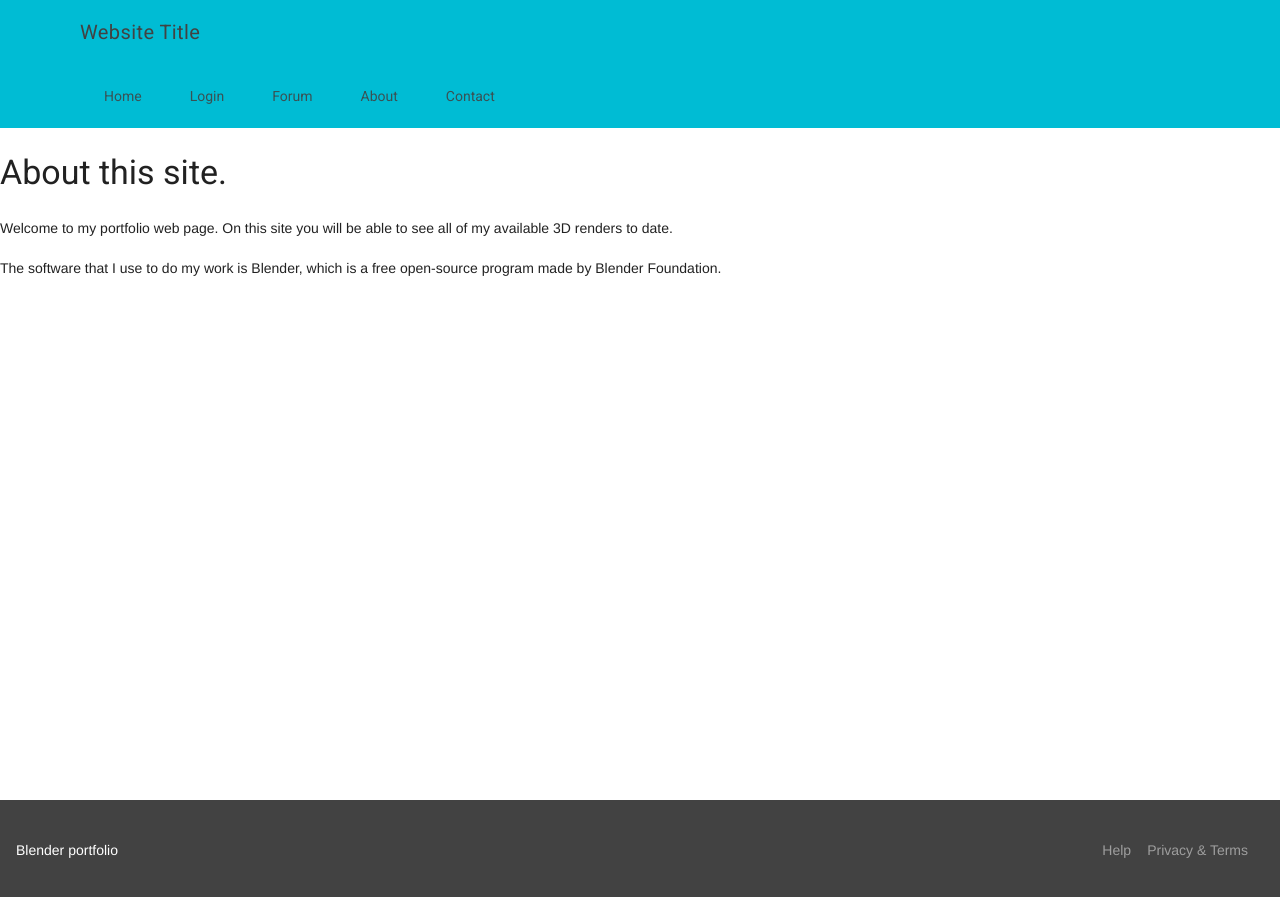
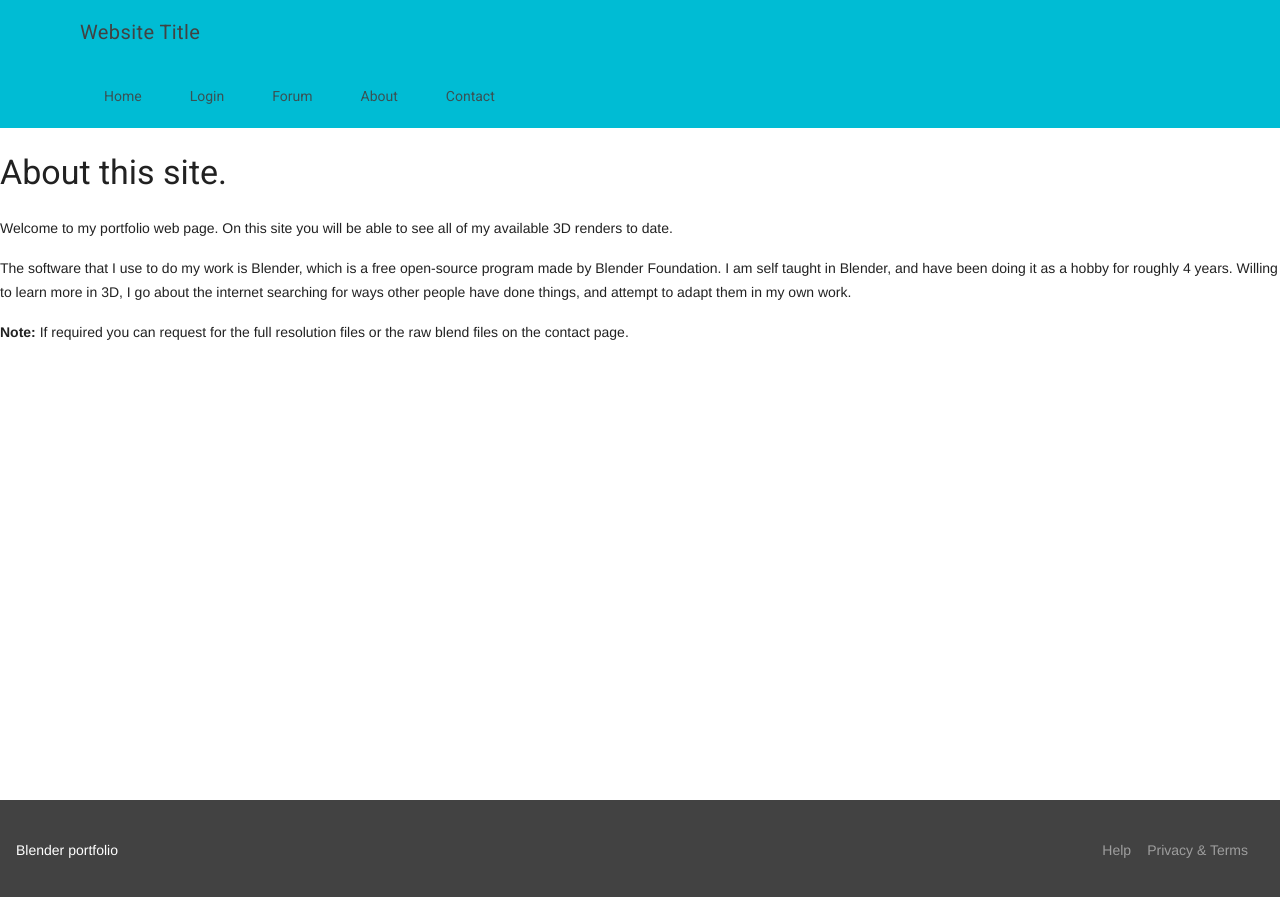
Before and after one commit to slothgamez/fireplex.github.io, a Jekyll site: the page about/index.html, which Jekyll copies as it is, in a window 1280 px wide. Shown: the top 897 px of the page. Built offline with Jekyll 4.4.1, drawn with Linux system fonts in a browser that asks for light colours; nearby versions of some CDN libraries; comment, search, counter and statistics services are not loaded.

Commit message:
Update index.html

```diff
--- a/about/index.html
+++ b/about/index.html
@@ -70,8 +70,8 @@
         <main class="mdl-layout__content">
           <h3>About this site.</h3>
           <p>Welcome to my portfolio web page. On this site you will be able to see all of my available 3D renders to date.</p>
-          <p>The software that I use to do my work is Blender, which is a free open-source program made by Blender Foundation.</p>
-
+          <p>The software that I use to do my work is Blender, which is a free open-source program made by Blender Foundation. I am self taught in Blender, and have been doing it as a hobby for roughly 4 years. Willing to learn more in 3D, I go about the internet searching for ways other people have done things, and attempt to adapt them in my own work.</p>
+          <p><b>Note:</b> If required you can request for the full resolution files or the raw blend files on the contact page.</p>
         </main>
           <footer class="mdl-mini-footer">
             <div class="mdl-mini-footer__left-section">
```
